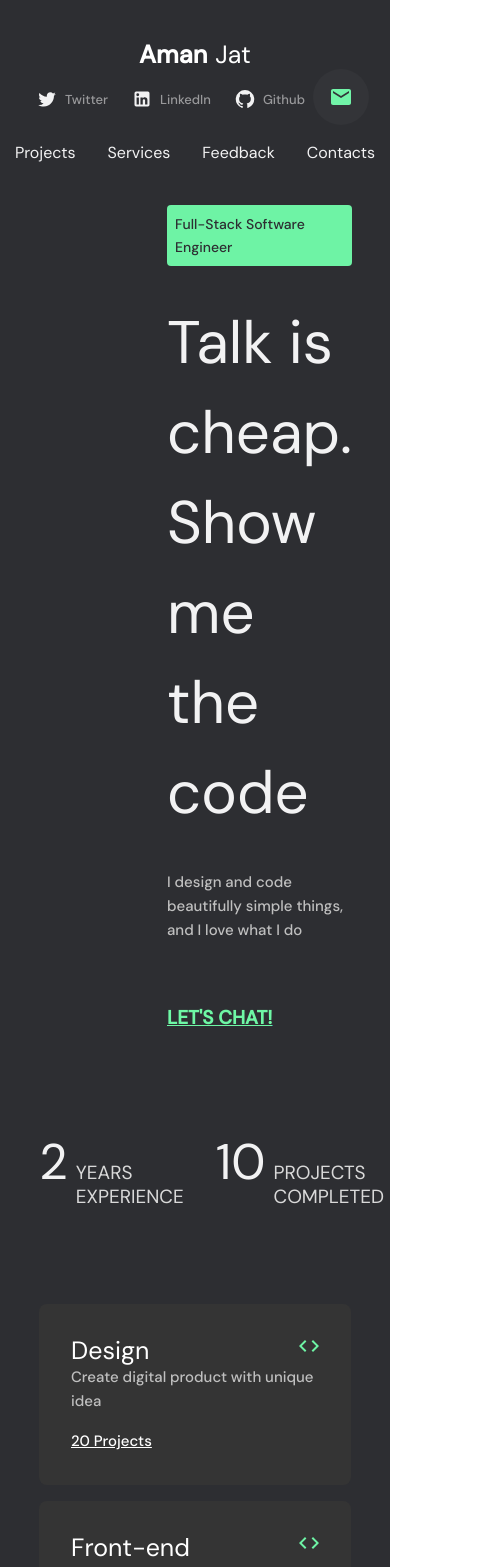
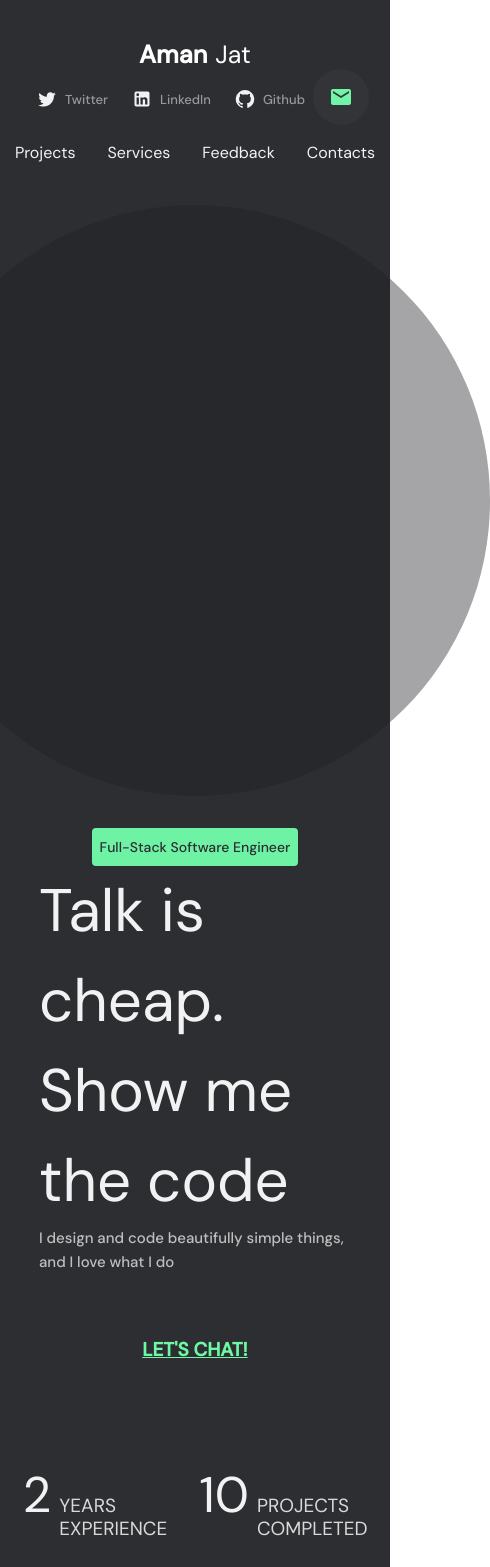
Before and after one commit to aman-jat/amanjat, a React (Create React App) app: page / in a window 390 px wide. Shown: the top 1567 px of the page, 490 px wide, since content can reach past the window. Built offline with nearby package versions, Linux system fonts and the light colour scheme; a web font is replaced by a local one.

Commit message:
made section1 responsive

```diff
--- a/src/pages/home/Section1.tsx
+++ b/src/pages/home/Section1.tsx
@@ -5,17 +5,25 @@ const Section1 = () => {
   const theme = useTheme()
   return (
     <Box>
-      <Stack flexDirection='row'>
-        <Stack mx={16} alignItems='flex-start' justifyContent='center'>
+      <Stack
+        direction={{ xxs: 'column-reverse', md: 'row' }}
+        sx={{ alignItems: { xxs: 'center', md: 'flex-start' } }}
+      >
+        <Stack
+          mx={{ lg: 16 }}
+          mt={{ xxs: 4, md: 0 }}
+          alignItems={{ xxs: 'center', md: 'flex-start' }}
+          justifyContent='center'
+        >
           <Box p={1} borderRadius={1} sx={{ backgroundColor: theme.palette.secondary.main }}>
             <Typography variant='h6' fontSize={14} color={theme.palette.primary.main}>
               Full-Stack Software Engineer
             </Typography>
           </Box>
-          <Stack my={4}>
-            <Typography fontSize={60}>Talk is cheap.</Typography>
-            <Typography fontSize={60}>Show me the code</Typography>
-          </Stack>
+
+          <Typography fontSize={60}>Talk is cheap.</Typography>
+          <Typography fontSize={60}>Show me the code</Typography>
+
           <Typography variant='h6'>
             I design and code beautifully simple things, and I love what I do
           </Typography>
@@ -31,7 +39,7 @@ const Section1 = () => {
           </Box>
         </Stack>
 
-        <Stack
+        <Box
           sx={{
             backgroundColor: theme.palette.primary.dark,
             height: '70vh',
@@ -41,7 +49,7 @@ const Section1 = () => {
           }}
         />
       </Stack>
-      <Stack flexDirection='row'>
+      <Stack justifyContent='center' direction='row'>
         <Stack mr={4} flexDirection='row' alignItems='baseline'>
           <Typography fontSize={50} mr={1}>
             2
```
